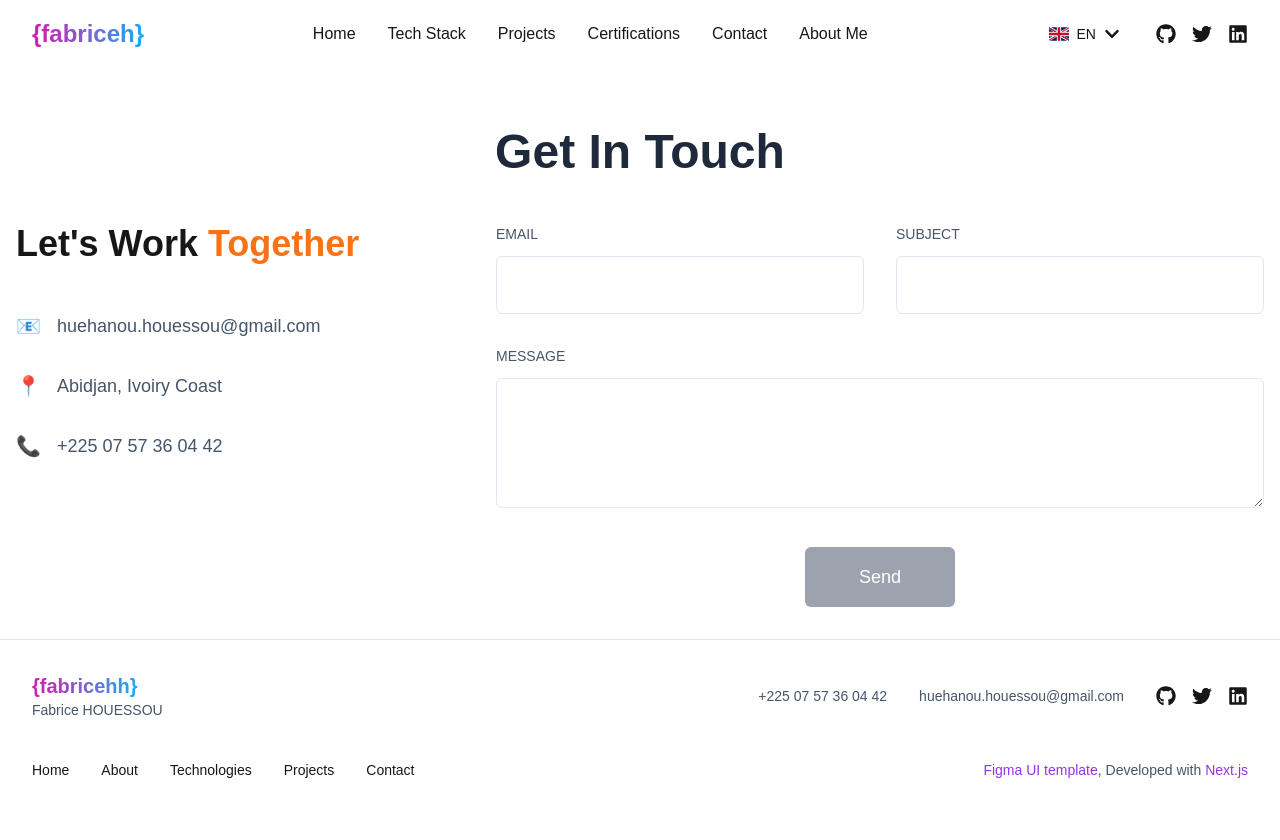
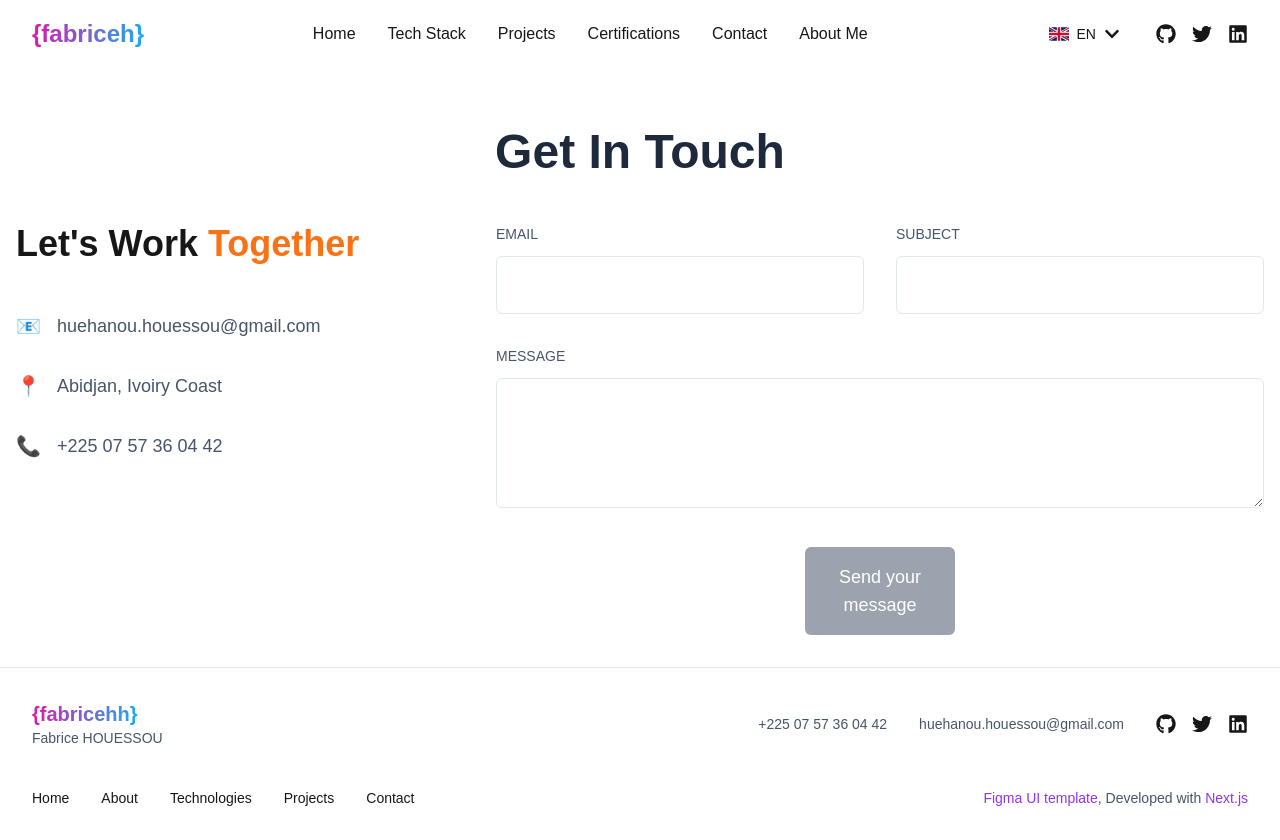
Before and after one commit to fabricehh/new-portfolio, a Next.js app: page /contact in a window 1280 px wide. Before the commit the page ends 812 px from the top, so only its background shows below. Built offline with nearby package versions, Linux system fonts and the light colour scheme.

Commit message:
Add New Feature

```diff
--- a/package.json
+++ b/package.json
@@ -11,6 +11,7 @@
   },
   "dependencies": {
     "@chakra-ui/react": "^3.8.1",
+    "@supabase/supabase-js": "^2.49.3",
     "country-flag-icons": "^1.5.18",
     "next": "^15.2.4",
     "nodemailer": "^6.10.0",
--- a/src/app/contact/page.tsx
+++ b/src/app/contact/page.tsx
@@ -1,39 +1,54 @@
-'use client'
+"use client";
 
-import Header from '@/components/Header'
-import Footer from '@/components/Footer'
-import { useProfilStore } from '@/store/profilStore'
-import { useState } from 'react';
+import Header from "@/components/Header";
+import Footer from "@/components/Footer";
+import { useProfilStore } from "@/store/profilStore";
+import { useState } from "react";
 import { toaster } from "@/components/ui/toaster";
-
+import { sendMessage } from "@/actions/sendEmail";
 
 export default function ContactPage() {
-
   const { profil } = useProfilStore();
 
-  const [email, setEmail] = useState('');
-  const [subject, setSubject] = useState('');
-  const [message, setMessage] = useState('');
+  const [email, setEmail] = useState("");
+  const [subject, setSubject] = useState("");
+  const [message, setMessage] = useState("");
 
-  // const isFormValid = () => {
-  //   return email.trim() !== '' &&
-  //          subject.trim() !== '' &&
-  //          message.trim().length > 10 &&
-  //          /^[^\s@]+@[^\s@]+\.[^\s@]+$/.test(email);
-  // };
+  const isFormValid = () => {
+    return (
+      email.trim() !== "" &&
+      subject.trim() !== "" &&
+      message.trim().length > 10 &&
+      /^[^\s@]+@[^\s@]+\.[^\s@]+$/.test(email)
+    );
+  };
 
-  const handleSubmit = () => {
-    toaster.create({
-      title: `Toast status is success`,
-      type: "success",
-    })
+  const handleSubmit = async () => {
+    const response = await sendMessage(email, subject, message);
+
+    if (response.success) {
+      toaster.create({
+        title:  response.message ?? `Toast status is success`,
+        type: "success",
+      });
+      setEmail("");
+      setSubject("");
+      setMessage("");
+    } else {
+      toaster.create({
+        title: response.message ,
+        type: "error",
+      });
+    }
   };
 
   return (
     <main className="min-h-screen bg-white pt-24">
       <Header />
       <section className="container mx-auto px-4 py-8">
-        <h1 className="text-5xl font-bold text-slate-800 mb-12 text-center">Get In Touch</h1>
+        <h1 className="text-5xl font-bold text-slate-800 mb-12 text-center">
+          Get In Touch
+        </h1>
         <div className="flex flex-col md:flex-row gap-24">
           <div className="md:w-1/3">
             <h2 className="text-4xl font-bold mb-12">
@@ -48,9 +63,7 @@ export default function ContactPage() {
               </div>
               <div className="flex items-center gap-4">
                 <span className="text-blue-500 text-xl">📍</span>
-                <p className="text-slate-600 text-lg">
-                  {profil.location}
-                </p>
+                <p className="text-slate-600 text-lg">{profil.location}</p>
               </div>
               <div className="flex items-center gap-4">
                 <span className="text-blue-500 text-xl">📞</span>
@@ -64,7 +77,12 @@ export default function ContactPage() {
           <div className="md:w-2/3 space-y-8">
             <div className="flex gap-8">
               <div className="flex-1">
-                <label htmlFor="email" className="block text-sm uppercase font-medium text-slate-600 mb-3">Email</label>
+                <label
+                  htmlFor="email"
+                  className="block text-sm uppercase font-medium text-slate-600 mb-3"
+                >
+                  Email
+                </label>
                 <input
                   onChange={(e) => setEmail(e.target.value)}
                   type="email"
@@ -73,7 +91,12 @@ export default function ContactPage() {
                 />
               </div>
               <div className="flex-1">
-                <label htmlFor="subject" className="block text-sm uppercase font-medium text-slate-600 mb-3">Subject</label>
+                <label
+                  htmlFor="subject"
+                  className="block text-sm uppercase font-medium text-slate-600 mb-3"
+                >
+                  Subject
+                </label>
                 <input
                   onChange={(e) => setSubject(e.target.value)}
                   type="text"
@@ -83,7 +106,12 @@ export default function ContactPage() {
               </div>
             </div>
             <div>
-              <label htmlFor="message" className="block text-sm uppercase font-medium text-slate-600 mb-3">Message</label>
+              <label
+                htmlFor="message"
+                className="block text-sm uppercase font-medium text-slate-600 mb-3"
+              >
+                Message
+              </label>
               <textarea
                 id="message"
                 onChange={(e) => setMessage(e.target.value)}
@@ -93,14 +121,16 @@ export default function ContactPage() {
             </div>
             <div className="flex justify-center">
               <button
+                disabled={isFormValid() === false}
                 onClick={handleSubmit}
                 className={`px-8 w-[150px] py-4 rounded-md text-lg text-white transition-all
-                  ${true
-                    ? 'bg-gray-400 cursor-not-allowed'
-                    : 'bg-gradient-to-r from-[#DC18AE] to-[#1AACF3] hover:opacity-90'
+                  ${
+                    isFormValid() === false
+                      ? "bg-gray-400 cursor-not-allowed"
+                      : "bg-gradient-to-r from-[#DC18AE] to-[#1AACF3] hover:opacity-90"
                   }`}
               >
-                Send
+                Send your message
               </button>
             </div>
           </div>
@@ -108,5 +138,5 @@ export default function ContactPage() {
       </section>
       <Footer />
     </main>
-  )
+  );
 }
--- a/src/components/Projects.tsx
+++ b/src/components/Projects.tsx
@@ -11,7 +11,7 @@ const Projects = ({ position = 'center' }: ProjectsProps) => {
       description: "A modern and dynamic portfolio showcasing my projects, certifications, technical skills, and professional journey. Built with Next.js, it highlights my expertise in web development and passion for creating innovative digital solutions.",
       techStack: "Next.js, Typescript, Tailwind CSS, React",
       imageUrl: "/assets/projects/project1.png",
-      livePreviewUrl: "https://example.com",
+      livePreviewUrl: "https://fabrice.houessou.pro/",
       codeUrl: "https://github.com"
     },
     {
--- /dev/null
+++ b/src/lib/supabase.ts
@@ -0,0 +1,6 @@
+import { createClient } from "@supabase/supabase-js";
+
+const supabaseUrl = process.env.SUPABASE_URL!;
+const supabaseAnonKey = process.env.SUPABASE_ANON_KEY!;
+
+export const supabase = createClient(supabaseUrl, supabaseAnonKey);
```
Also changed, not shown: 1 other file (tests, documents, lock files or other folders).
